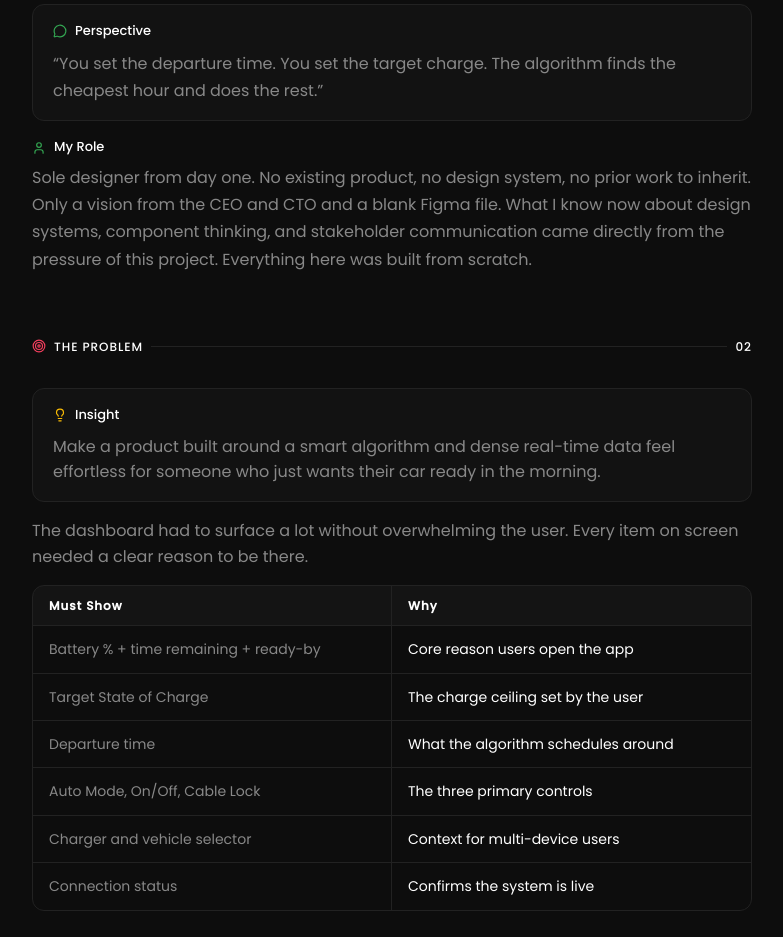
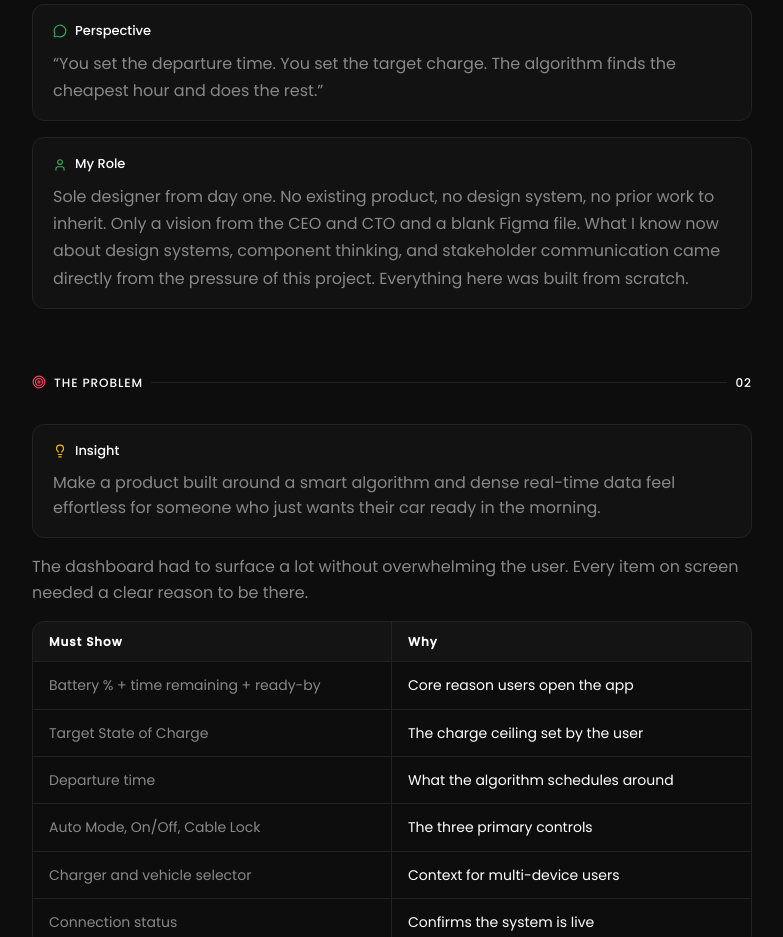
Before and after one commit to RITAMBISWAS404/PORTFOLIO-2026, a Next.js app: page /zeno in a window 1280 px wide. Shown: the part 1780-2717 px from the top of the page, without its empty margins (248-1031 px from the left). Built offline with nearby package versions, Linux system fonts and the light colour scheme.

Commit message:
Convert My Role inline text to proper card matching Perspective/Lesson layout

```diff
--- a/app/zeno/page.tsx
+++ b/app/zeno/page.tsx
@@ -311,13 +311,15 @@ export default function ZenoPage() {
             <Quote text="You set the departure time. You set the target charge. The algorithm finds the cheapest hour and does the rest." />
           </Reveal>
           <Reveal delay={0.12}>
-            <div style={{ display: "flex", alignItems: "center", gap: 8, marginBottom: 6 }}>
-              <User size={14} color={C.accent} strokeWidth={2} />
-              <span style={{ fontSize: 13, fontWeight: 500, color: C.t1 }}>My Role</span>
+            <div style={{ background: C.card, borderRadius: 12, padding: "16px 20px", border: `1px solid ${C.border}` }}>
+              <div style={{ display: "flex", alignItems: "center", gap: 8, marginBottom: 8 }}>
+                <User size={14} color={C.accent} strokeWidth={2} />
+                <span style={{ fontSize: 13, fontWeight: 500, color: C.t1 }}>My Role</span>
+              </div>
+              <p className="f16" style={{ color: C.t2, lineHeight: 1.7 }}>
+                Sole designer from day one. No existing product, no design system, no prior work to inherit. Only a vision from the CEO and CTO and a blank Figma file. What I know now about design systems, component thinking, and stakeholder communication came directly from the pressure of this project. Everything here was built from scratch.
+              </p>
             </div>
-            <p className="f16" style={{ color: C.t2, lineHeight: 1.7 }}>
-              Sole designer from day one. No existing product, no design system, no prior work to inherit. Only a vision from the CEO and CTO and a blank Figma file. What I know now about design systems, component thinking, and stakeholder communication came directly from the pressure of this project. Everything here was built from scratch.
-            </p>
           </Reveal>
         </div>
       </section>
```
